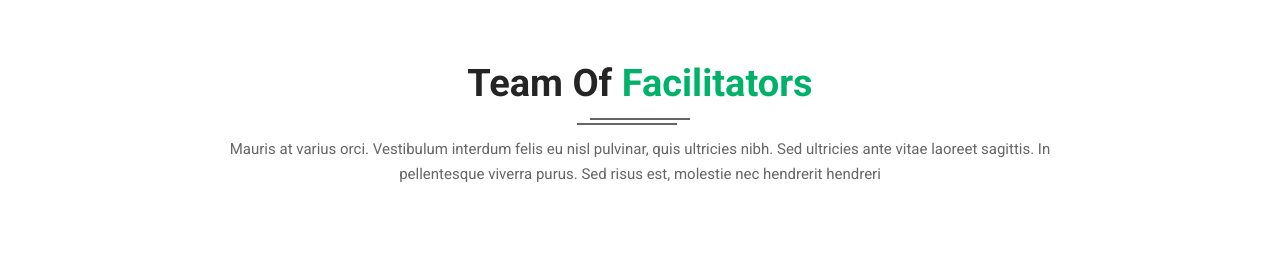
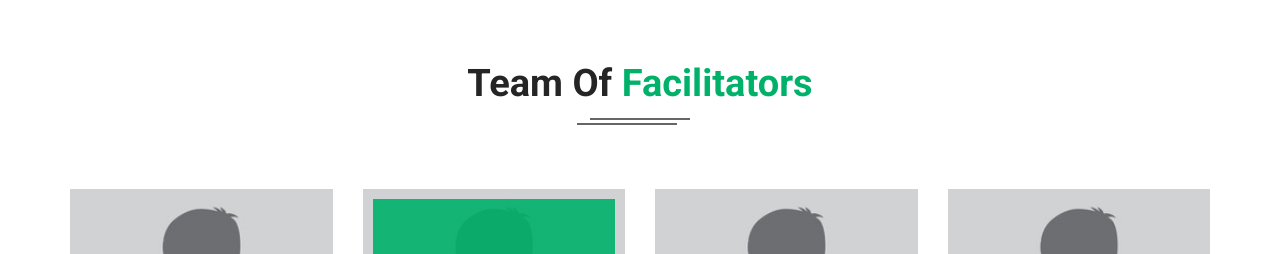
Before and after one commit to ibennamdik/covidui, a plain HTML site: page index.html in a window 1280 px wide. Shown: the part 3320-3574 px from the top of the page. Drawn offline with Linux system fonts and the light colour scheme; some packages are replaced by stand-ins of ours.

Commit message:
removed dummy text on home

```diff
--- a/index.html
+++ b/index.html
@@ -506,7 +506,7 @@
 					<div class="col-12">
 						<div class="section-title">
 							<h2>Team of <span>Facilitators</span></h2>
-							<p>Mauris at varius orci. Vestibulum interdum felis eu nisl pulvinar, quis ultricies nibh. Sed ultricies ante vitae laoreet sagittis. In pellentesque viverra purus. Sed risus est, molestie nec hendrerit hendreri </p>
+							<p></p>
 						</div>
 					</div>
 				</div>
```
